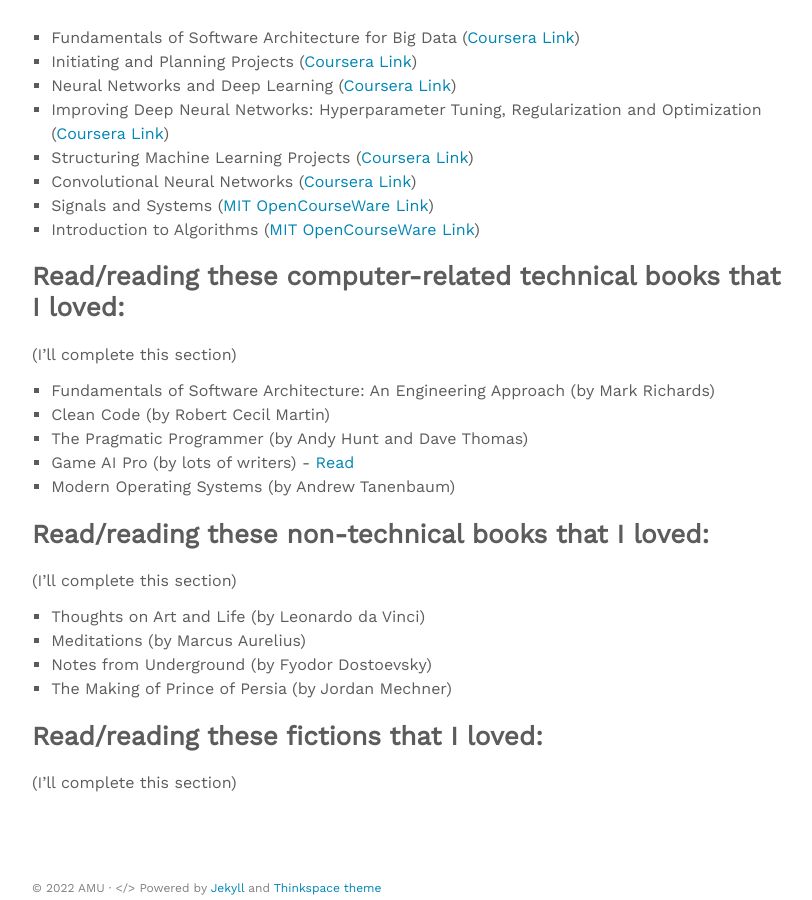
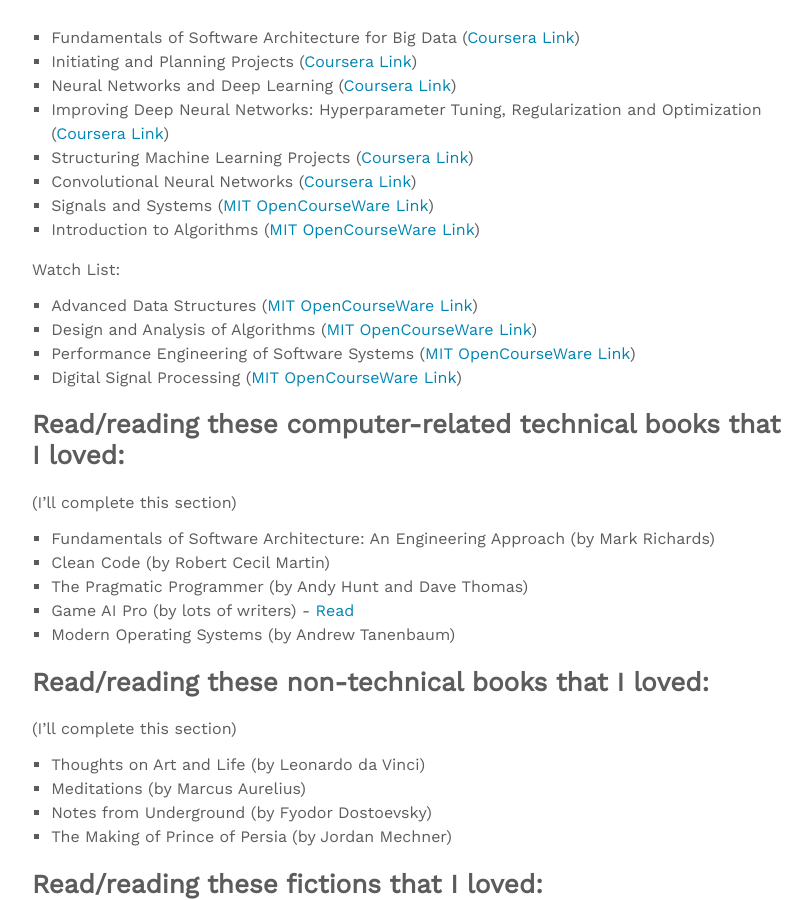
Before and after one commit to amuuu/amuuu.github.io, a Jekyll site: the page built from about.md, in a window 1280 px wide and 900 px high, scrolled down 1887 px. Shown: the whole window, without its empty margins (232-1044 px from the left). Built offline with Jekyll 4.4.1, drawn with Linux system fonts in a browser that asks for light colours; nearby versions of some CDN libraries.

Commit message:
Update about.md

```diff
--- a/about.md
+++ b/about.md
@@ -74,6 +74,12 @@
 - Signals and Systems ([MIT OpenCourseWare Link](https://ocw.mit.edu/courses/res-6-007-signals-and-systems-spring-2011/))
 - Introduction to Algorithms ([MIT OpenCourseWare Link](https://ocw.mit.edu/courses/6-006-introduction-to-algorithms-spring-2020/))
 
+Watch List:
+- Advanced Data Structures ([MIT OpenCourseWare Link](https://ocw.mit.edu/courses/6-851-advanced-data-structures-spring-2012/))
+- Design and Analysis of Algorithms ([MIT OpenCourseWare Link](https://ocw.mit.edu/courses/6-046j-design-and-analysis-of-algorithms-spring-2015/))
+- Performance Engineering of Software Systems ([MIT OpenCourseWare Link](https://ocw.mit.edu/courses/6-172-performance-engineering-of-software-systems-fall-2018/))
+- Digital Signal Processing ([MIT OpenCourseWare Link](https://ocw.mit.edu/courses/res-6-008-digital-signal-processing-spring-2011/))
+
 ## Read/reading these computer-related technical books that I loved:
 (I'll complete this section)
 - Fundamentals of Software Architecture: An Engineering Approach (by Mark Richards)
```
